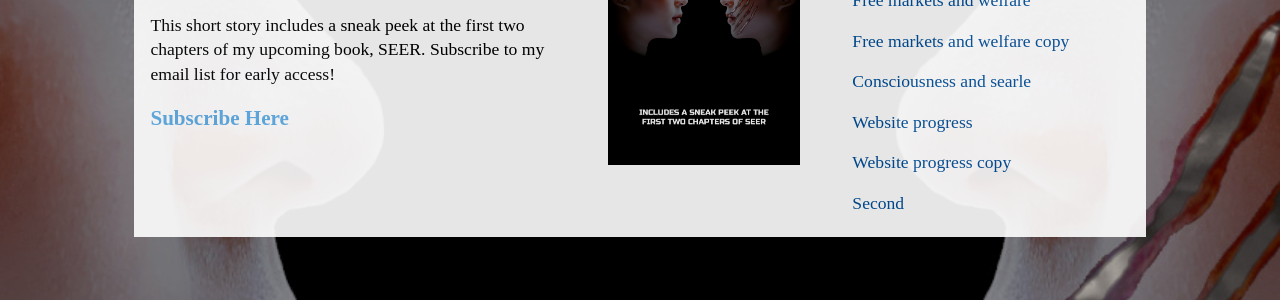
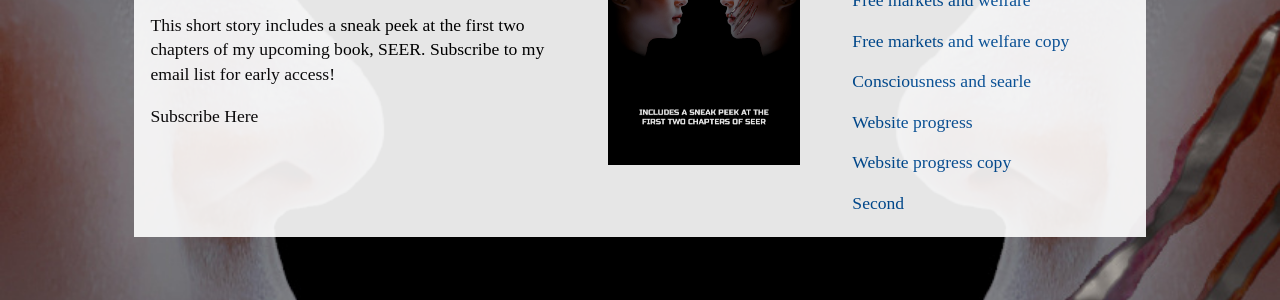
Before and after one commit to ryooan/ryooan.github.io, a Jekyll site: the page built from index.html, in a window 1280 px wide. Shown: the part 382-682 px from the top of the page. Built offline with Jekyll 4.4.1, drawn with Linux system fonts in a browser that asks for light colours.

Commit message:
Update index.html

```diff
--- a/index.html
+++ b/index.html
@@ -16,7 +16,7 @@ description: Welcome to the website of science fiction writer Ryan Beck, author
 
 		<p>What makes you human? As the first person in the world to have her mind copied to a machine, Lisa may soon learn the answer. Her copy’s mechanical body is stronger and more durable than bone, flesh, and blood could ever be. But the dream of roboticists and neuroscientists everywhere may turn out to be a nightmare.</p>
 		<p>This short story includes a sneak peek at the first two chapters of my upcoming book, SEER. Subscribe to my email list for early access!</p>
-		<h2 class="worktitles"><p><a href="https://www.ryanbeckauthor.com/subscribe" class="worklinks">Subscribe Here</a></h2>
+		<p class="workparagraph"><p><a href="https://www.ryanbeckauthor.com/subscribe" class="worklinks">Subscribe Here</a></p>
 	</div>
 </div>
 
```
